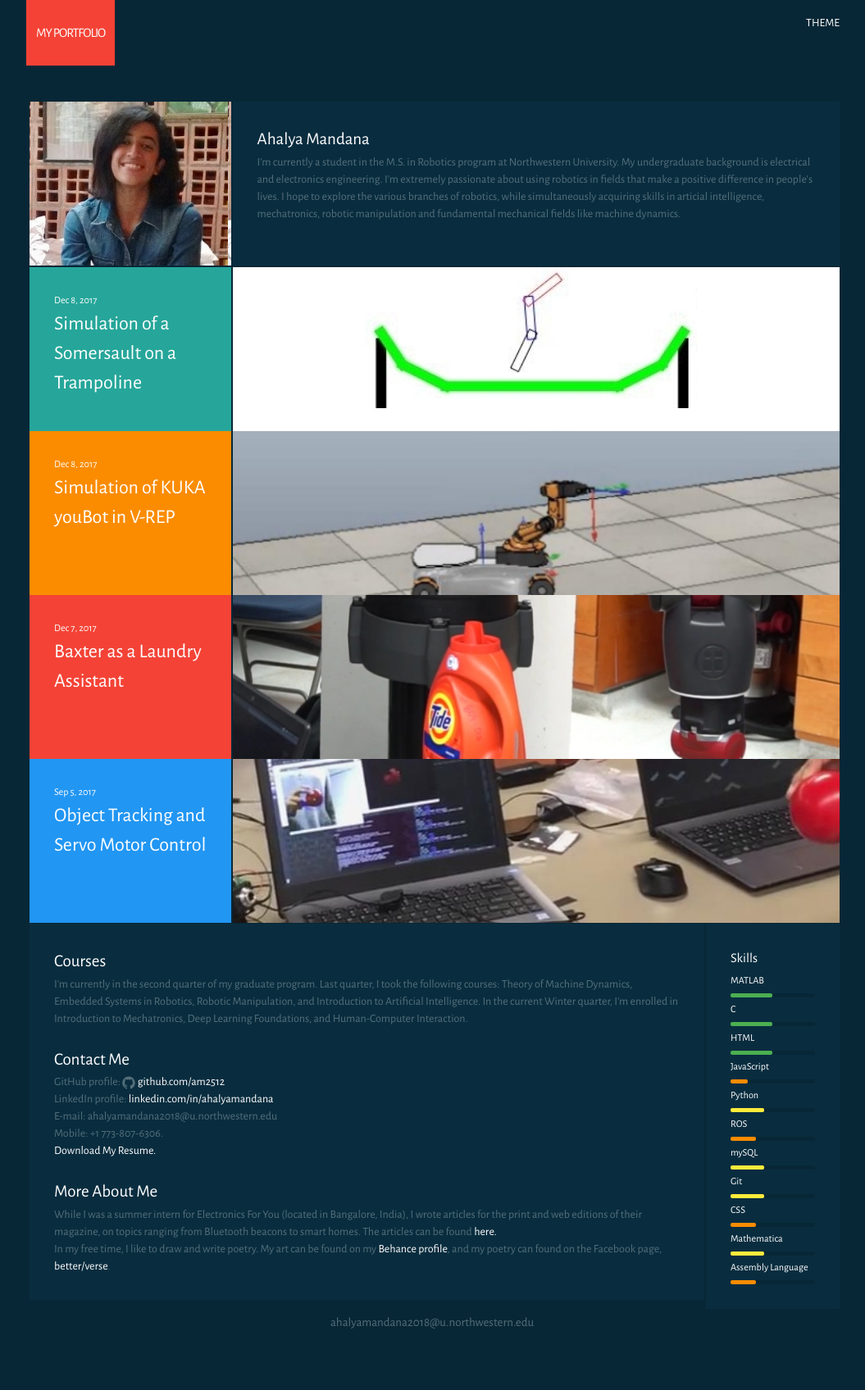
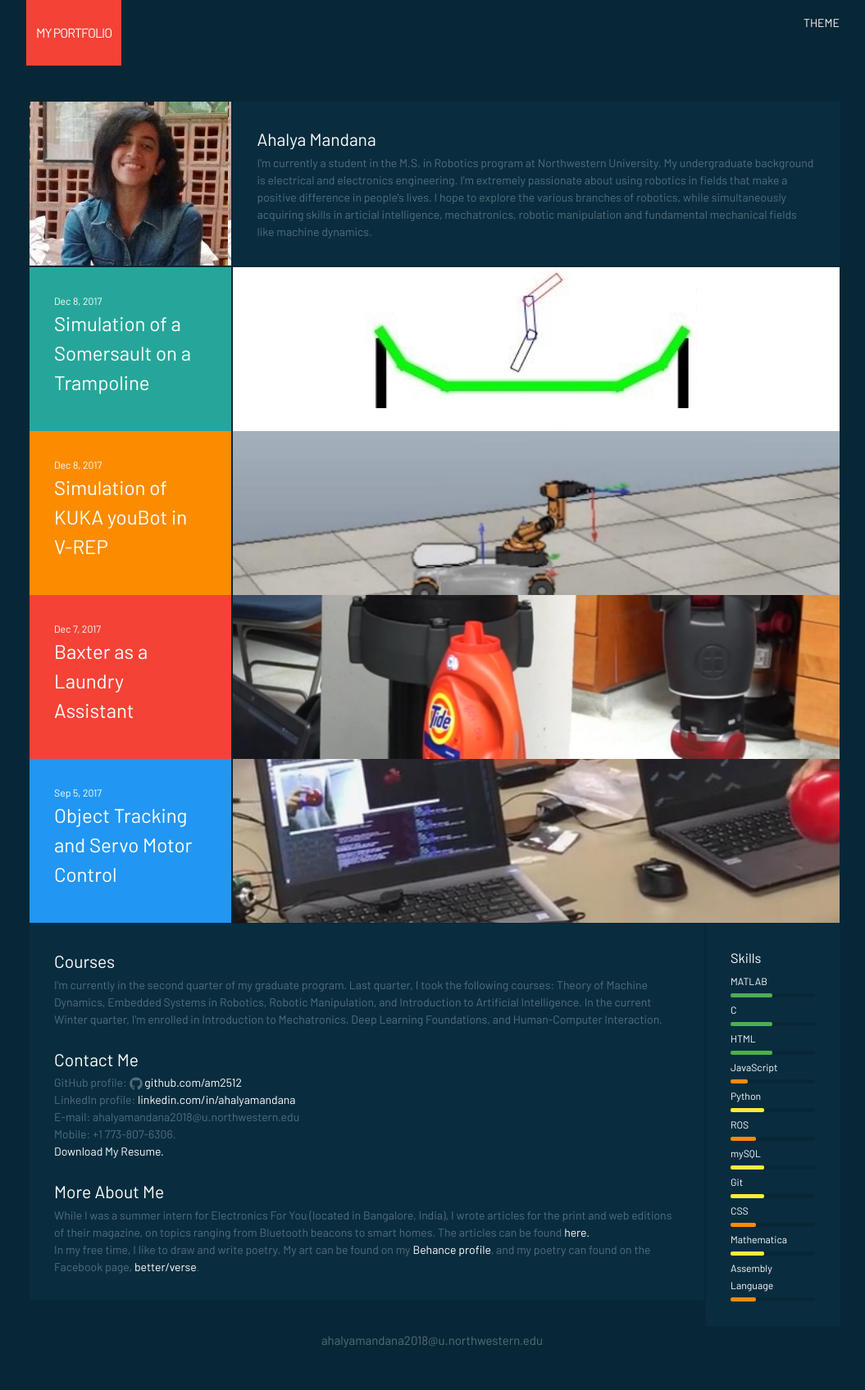
Before and after one commit to am2512/am2512.github.io, a Jekyll site: the page built from index.html, in a window 1280 px wide. Shown: the whole page at 82% size, without its empty margins (112-1167 px from the left). Built offline with Jekyll 4.4.1, drawn with Linux system fonts in a browser that asks for light colours; before the commit the page ends 1675 px from its top, so only the background shows below that.

Commit message:
Modifying fonts

```diff
--- a/css/main.scss
+++ b/css/main.scss
@@ -6,7 +6,7 @@
 
 
 // Our variables
-$base-font-family: 'Alegreya Sans', sans-serif;
+$base-font-family: 'Barlow', sans-serif;
 $base-font-size:   14px;
 $base-font-weight: 100;
 $small-font-size:  $base-font-size * 0.875;
--- a/index.html
+++ b/index.html
@@ -1,7 +1,7 @@
 ---
 layout: default
 ---
-<link href="https://fonts.googleapis.com/css?family=Alegreya+Sans" rel="stylesheet">
+<link href="https://fonts.googleapis.com/css?family=Barlow" rel="stylesheet">
 <div class="home">
 
 
```
